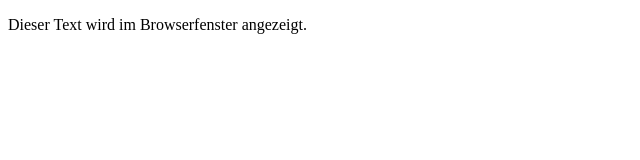
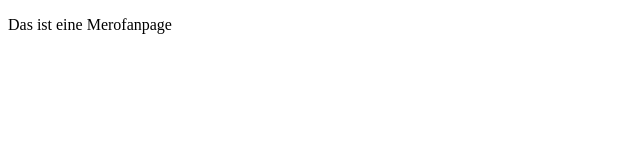
Before and after one commit to Perrydasschnabeltier/HTML, a plain HTML site: page basis/index.html in a window 1280 px wide. Shown: the whole page, without its empty margins (0-640 px from the left). Drawn offline with Linux system fonts and the light colour scheme.

Commit message:
Update index.html

```diff
--- a/basis/index.html
+++ b/basis/index.html
@@ -5,7 +5,7 @@
     <meta name="viewport" content="width=device-width, initial-scale=1.0">
     <title>Beschreibung der Seite (erscheint in der Titelzeile des Browsers)</title>
   </head>
-  <QDH>
-    <p>Dieser Text wird im Browserfenster angezeigt.</p>
+  <body>
+    <p>Das ist eine Merofanpage</p>
   </body>
 </html>
```
